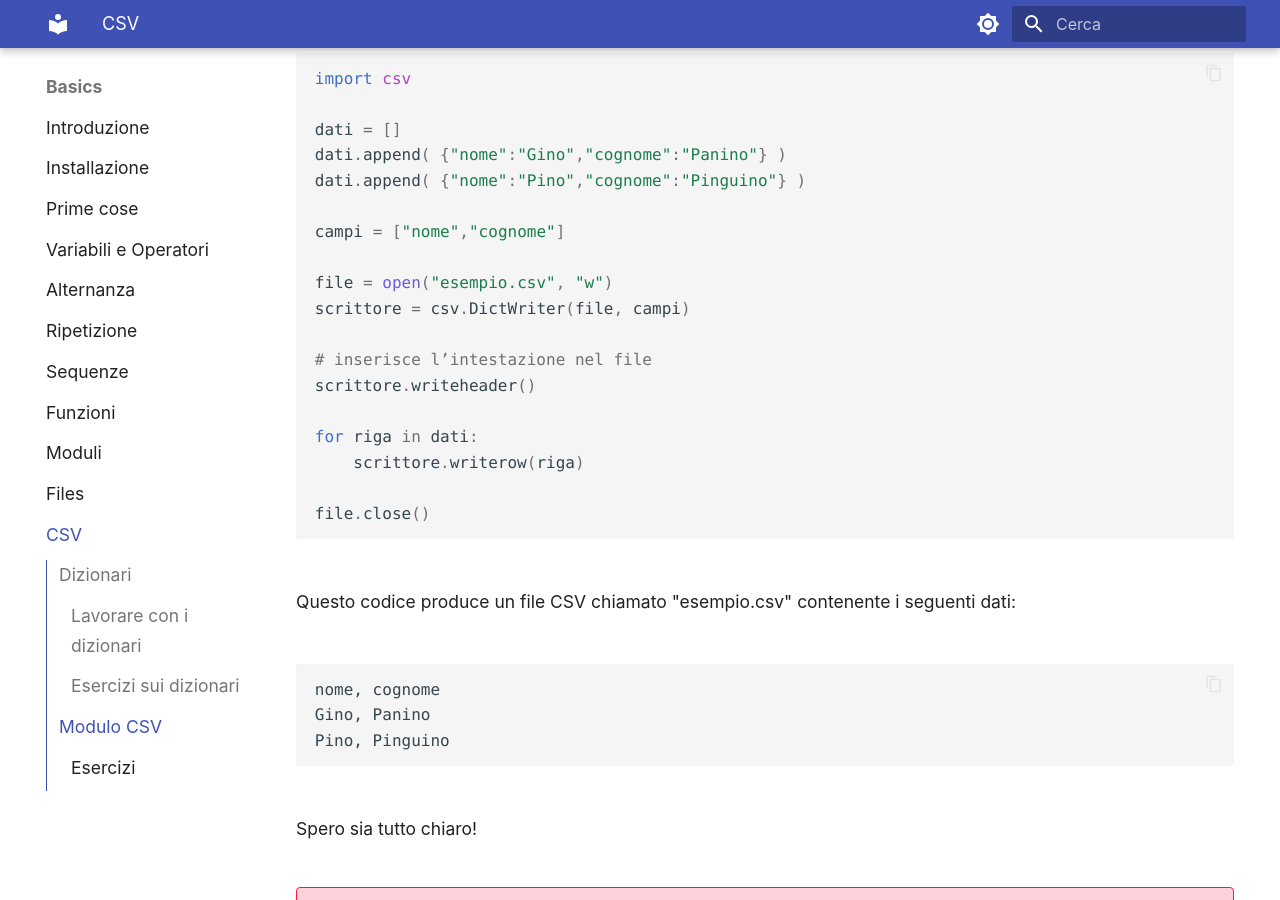
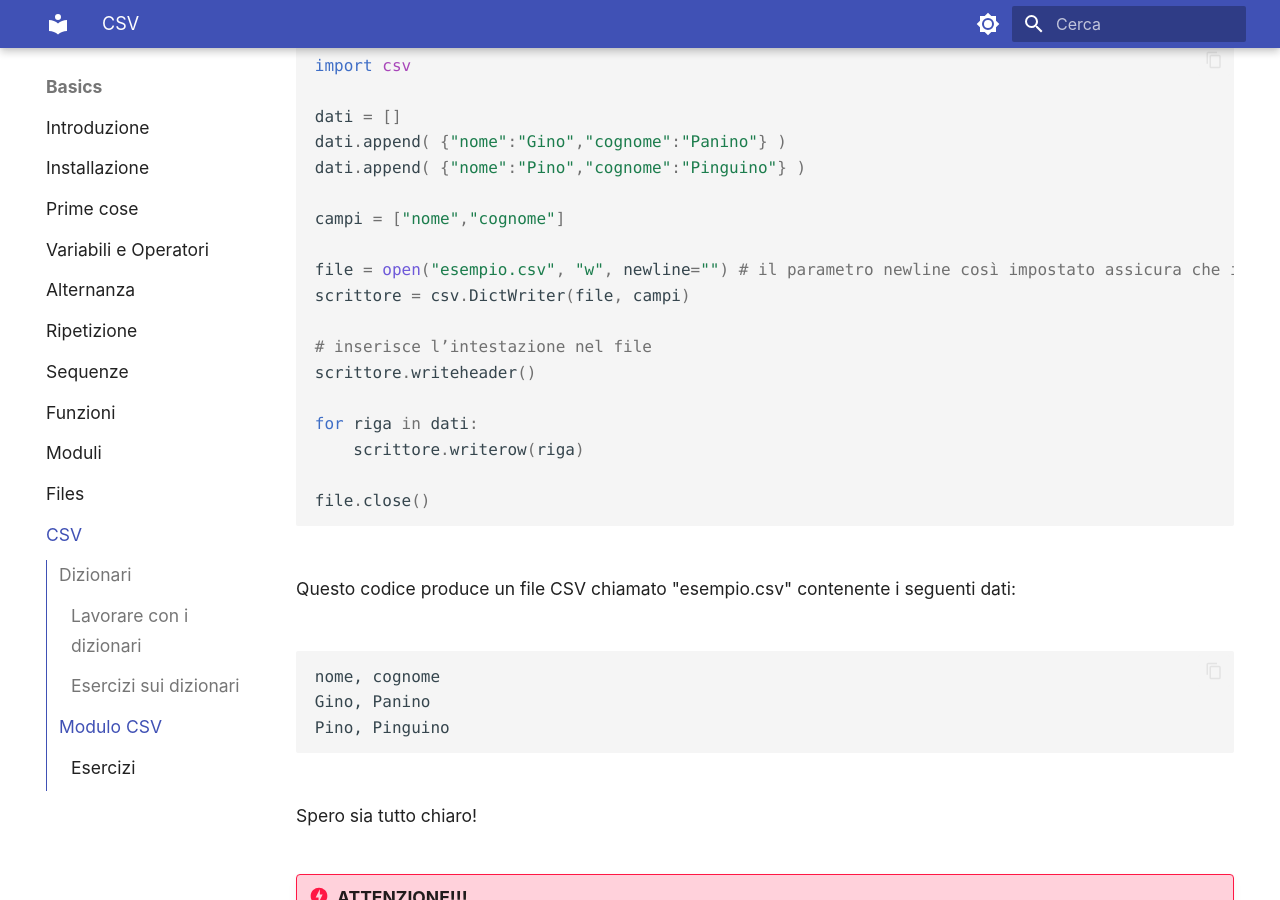
Before and after one commit to adjamhub/pyhandouts, an MkDocs documentation site: the page built from docs/basics/108_csv.md, in a window 1280 px wide and 900 px high, scrolled down 16323 px. Built offline with MkDocs 1.6.1 and Material for MkDocs 9.7.7, drawn with Linux system fonts in a browser that asks for light colours; emoji names are drawn with the system emoji font.

Commit message:
prova fix CSV

````diff
--- a/docs/basics/108_csv.md
+++ b/docs/basics/108_csv.md
@@ -499,9 +499,9 @@
 Facciamo alcuni esempi caricando i dati dal file "giocatori.csv" di
 cui conosciamo già la struttura.
 
-**Esempio 1: lettura del file CSV e caricamento dati in una LISTA di DIZIONARI**
 
-``` py
+
+``` py title="Esempio 1: lettura del file CSV e caricamento dati in una LISTA di DIZIONARI"
 import csv
 
 # la lista su cui caricheremo i dati
@@ -534,9 +534,8 @@
 dizionari (una... lista di dizionari!!!) utilizzando la funzione `DictWriter`.
 
 
-**Esempio 2: salvataggio su file dei dati presenti in una lista di dizionari**
 
-``` py
+``` py title="Esempio 2: salvataggio su file dei dati presenti in una lista di dizionari"
 import csv
 
 dati = []
@@ -545,7 +544,7 @@
 
 campi = ["nome","cognome"]
 
-file = open("esempio.csv", "w")
+file = open("esempio.csv", "w", newline="") # il parametro newline così impostato assicura che il codice funzioni uguale su Win,Mac,Linux
 scrittore = csv.DictWriter(file, campi)
 
 # inserisce l’intestazione nel file
````
